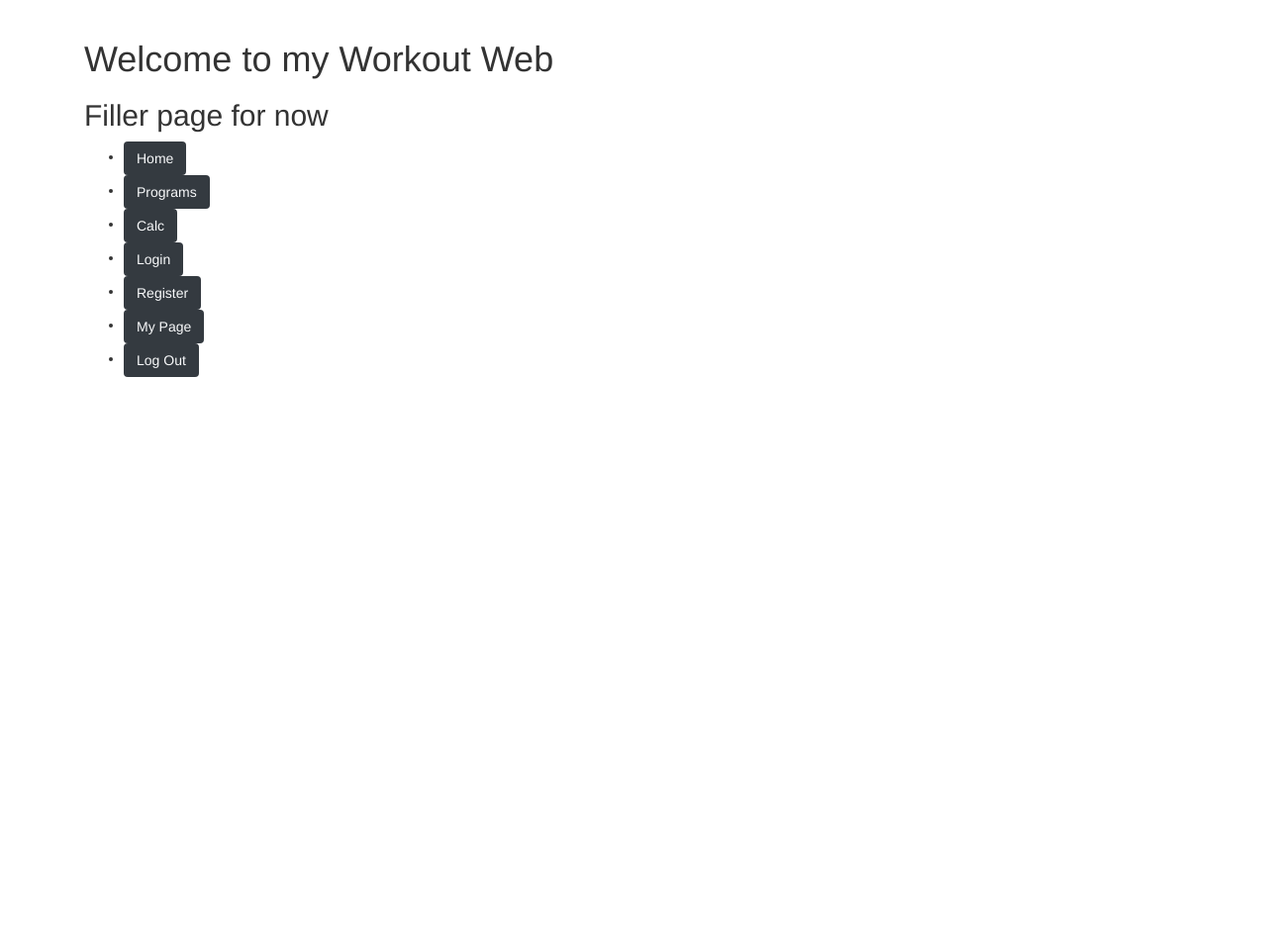
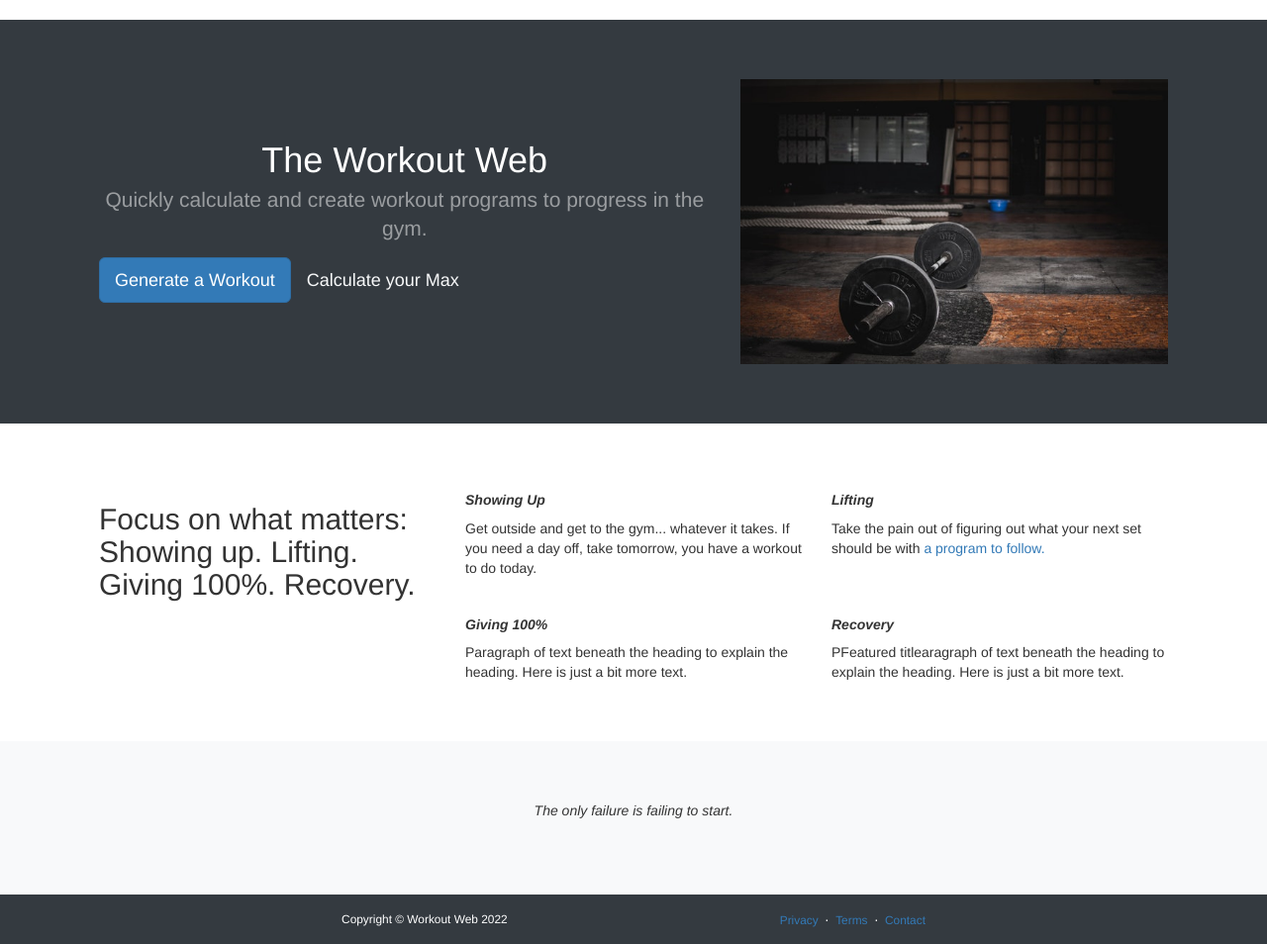
Before and after one commit to ObiBaratt/Workout-v1, a Flask app: page / in a window 1280 px wide. Shown: the part 64-1018 px from the top of the page at 99% size. Before the commit the page ends 445 px from the top, so only its background shows below. Run offline with Flask 2, Linux system fonts and the light colour scheme; some libraries are stand-ins or nearby versions.

Commit message:
Basic styling for homepage, add empty about page, add footer.

```diff
--- a/app.py
+++ b/app.py
@@ -12,6 +12,8 @@ from calc1rm import Calc1rm
 from workouts import *
 from forms import *
 
+import datetime
+current_year = datetime.datetime.today().year
 
 # APP SETUP
 def create_app():
@@ -31,6 +33,9 @@ db = SQLAlchemy(app)
 
 ckeditor = CKEditor(app)
 
+@app.context_processor
+def global_variables():
+    return dict(year=current_year)
 
 # CREATE USER CONFIG FOR DB
 class User(UserMixin, db.Model):
@@ -86,6 +91,12 @@ def programs():
             return render_template('workout.html', days=workout, one_rm=one_rm, name=program.__class__.__name__)
         return render_template('programs.html', form=program_form)
     return render_template('programs.html', form=program_form)
+
+
+@app.route('/about')
+def about():
+    home_url = url_for('home')
+    return f'<h1>Currently Under Construction...Return <a href="{home_url}">to the Home page.</a>'
 
 
 @app.route('/calc_1rm', methods=['GET', 'POST'])
--- a/templates/base.html
+++ b/templates/base.html
@@ -16,6 +16,7 @@
 
 {% endblock %}
 
+
 <script src="https://cdn.jsdelivr.net/npm/bootstrap@5.1.3/dist/js/bootstrap.bundle.min.js"
         integrity="sha384-ka7Sk0Gln4gmtz2MlQnikT1wXgYsOg+OMhuP+IlRH9sENBO0LRn5q+8nbTov4+1p"
         crossorigin="anonymous"></script>
--- /dev/null
+++ b/templates/footer.html
@@ -0,0 +1,14 @@
+        <footer class="bg-dark py-4 mt-auto">
+            <div class="container px-5">
+                <div class="row align-items-center justify-content-between flex-column flex-sm-row">
+                    <div class="col-auto"><div class="small m-0 text-white">Copyright &copy; Workout Web {{ year }}</div></div>
+                    <div class="col-auto">
+                        <a class="link-light small" href="#!">Privacy</a>
+                        <span class="text-white mx-1">&middot;</span>
+                        <a class="link-light small" href="#!">Terms</a>
+                        <span class="text-white mx-1">&middot;</span>
+                        <a class="link-light small" href="#!">Contact</a>
+                    </div>
+                </div>
+            </div>
+        </footer>
--- a/templates/index.html
+++ b/templates/index.html
@@ -1,33 +1,78 @@
 {% extends "base.html" %}
 {% block content %}
-    <div class="container">
 
-    <h1>Welcome to my Workout Web</h1>
-        <h2>Filler page for now</h2>
-     <ul>
-          <li>
-            <a class="btn btn-dark btn-outline-light" href="{{ url_for('home') }}">Home</a>
-          </li>
-        <li>
-            <a class="btn btn-dark btn-outline-light" href="{{ url_for('programs') }}">Programs</a>
-          </li>
-            <li>
-            <a class="btn btn-dark btn-outline-light" href="{{ url_for('one_rm') }}">Calc</a>
-          </li>
-            <li>
-            <a class="btn btn-dark btn-outline-light" href="{{ url_for('login') }}">Login</a>
-          </li>
-          <li>
-            <a class="btn btn-dark btn-outline-light" href="{{ url_for('register') }}">Register</a>
-          </li>
-            <li>
-            <a class="btn btn-dark btn-outline-light" href="{{ url_for('my_page') }}">My Page</a>
-          </li>
-            <li>
-            <a class="btn btn-dark btn-outline-light" href="{{ url_for('logout') }}">Log Out</a>
-            </li>
-     </ul>
+    <body class="d-flex flex-column h-100">
+        <main class="flex-shrink-0">
+            <!-- Header-->
+            <header class="bg-dark py-5">
+                <div class="container px-5">
+                    <div class="row gx-5 align-items-center justify-content-center">
+                        <div class="col-lg-8 col-xl-7 col-xxl-6">
+                            <div class="my-5 text-center text-xl-start">
+                                <h1 class="display-5 fw-bolder text-white mb-2">The Workout Web</h1>
+                                <p class="lead fw-normal text-white-50 mb-4">Quickly calculate and create workout programs to progress in the gym.</p>
+                                <div class="d-grid gap-3 d-sm-flex justify-content-sm-center justify-content-xl-start">
+                                    <a class="btn btn-primary btn-lg px-4 me-sm-3" href="{{ url_for('programs') }}">Generate a Workout</a>
+                                    <a class="btn btn-outline-light btn-lg px-4" href="{{ url_for('one_rm') }}">Calculate your Max</a>
+                                </div>
+                            </div>
+                        </div>
+                        <div class="col-xl-5 col-xxl-6 d-none d-xl-block text-center"><img class="img-fluid rounded-3 my-5" src="../static/img/weights.jpg" alt="Weights image, credit Leon Ardho" /></div>
+                    </div>
+                </div>
+            </header>
+            <!-- Features section-->
+            <section class="py-5" id="features">
+                <div class="container px-5 my-5">
+                    <div class="row gx-5">
+                        <div class="col-lg-4 mb-5 mb-lg-0"><h2 class="fw-bolder mb-0">Focus on what matters: Showing up. Lifting.
+                        Giving 100%. Recovery.</h2></div>
+                        <div class="col-lg-8">
+                            <div class="row gx-5 row-cols-1 row-cols-md-2">
+                                <div class="col mb-5 h-100">
+                                    <div class="feature bg-primary bg-gradient text-white rounded-3 mb-3"><i class="bi bi-collection"></i></div>
+                                    <h2 class="h5"><em><strong>Showing Up</strong></em></h2>
+                                    <p class="mb-0">Get outside and get to the gym... whatever it takes.
+                                        If you need a day off, take tomorrow, you have a workout to do today.</p>
+                                </div>
+                                <div class="col mb-5 h-100">
+                                    <div class="feature bg-primary bg-gradient text-white rounded-3 mb-3"><i class="bi bi-building"></i></div>
+                                    <h2 class="h5"><em><strong>Lifting</strong></em></h2>
+                                    <p class="mb-0">Take the pain out of figuring out what your next set should be
+                                        with <a href="{{ url_for('programs') }}">a program to follow.</a></p>
+                                </div>
+                                <div class="col mb-5 mb-md-0 h-100">
+                                    <div class="feature bg-primary bg-gradient text-white rounded-3 mb-3"><i class="bi bi-toggles2"></i></div>
+                                    <h2 class="h5"><em><strong>Giving 100%</strong></em></h2>
+                                    <p class="mb-0">Paragraph of text beneath the heading to explain the heading. Here is just a bit more text.</p>
+                                </div>
+                                <div class="col h-100">
+                                    <div class="feature bg-primary bg-gradient text-white rounded-3 mb-3"><i class="bi bi-toggles2"></i></div>
+                                    <h2 class="h5"><em><strong>Recovery</strong></em></h2>
+                                    <p class="mb-0">PFeatured titlearagraph of text beneath the heading to explain the heading. Here is just a bit more text.</p>
+                                </div>
+                            </div>
+                        </div>
+                    </div>
+                </div>
+            </section>
+            <!-- Testimonial section-->
+            <div class="py-5 bg-light">
+                <div class="container px-5 my-5">
+                    <div class="row gx-5 justify-content-center">
+                        <div class="col-lg-10 col-xl-7">
+                            <div class="text-center">
+                                <div class="fs-4 mb-4 fst-italic">
+                                    <em>The only failure is failing to start.</em>
+                                </div>
+                                </div>
+                            </div>
+                        </div>
+                    </div>
+                </div>
+            </div>
+        </main>
 
-    </div>
+    {% include "footer.html" %}
 
 {% endblock %}
```
Also changed, not shown: static/img/weights.jpg (added).
